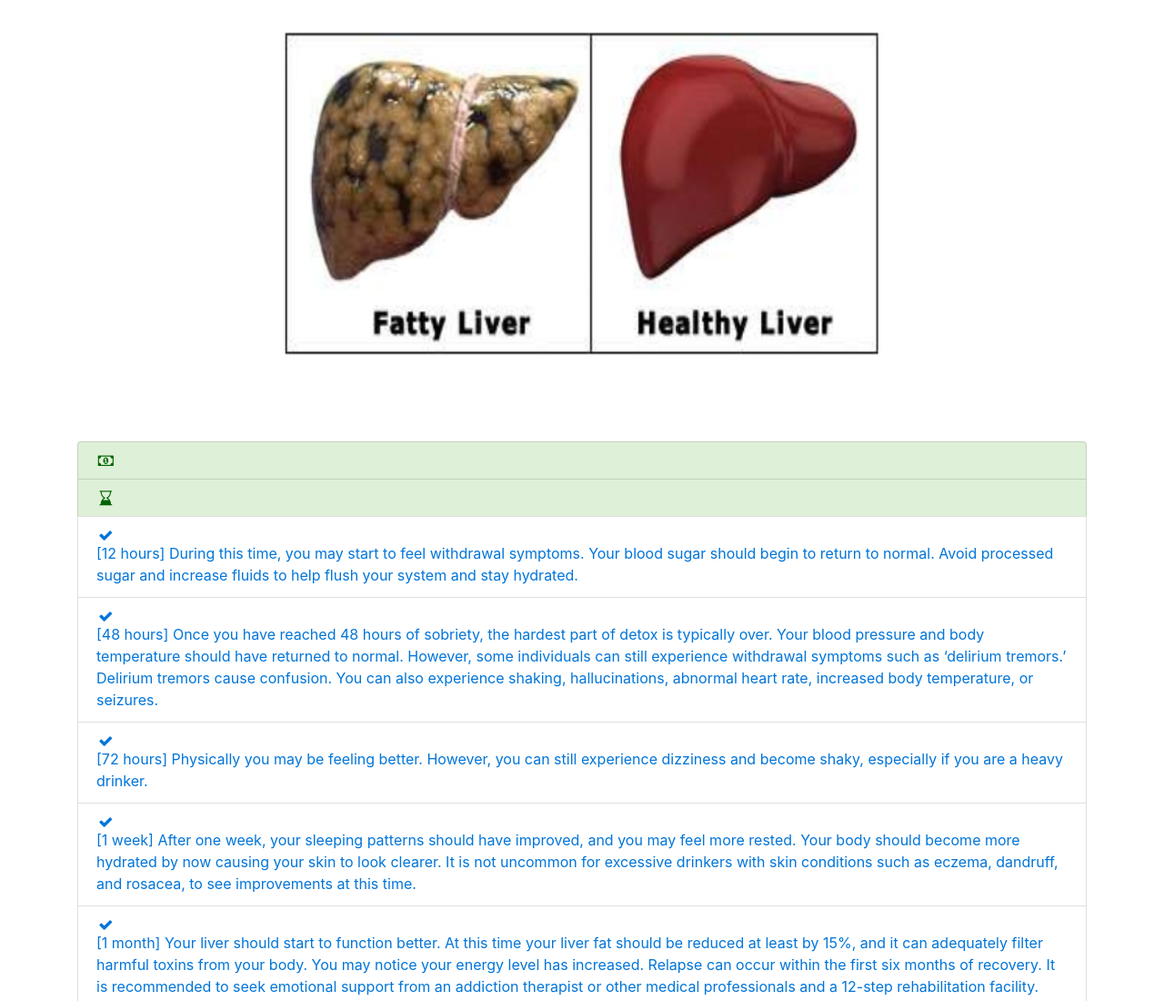
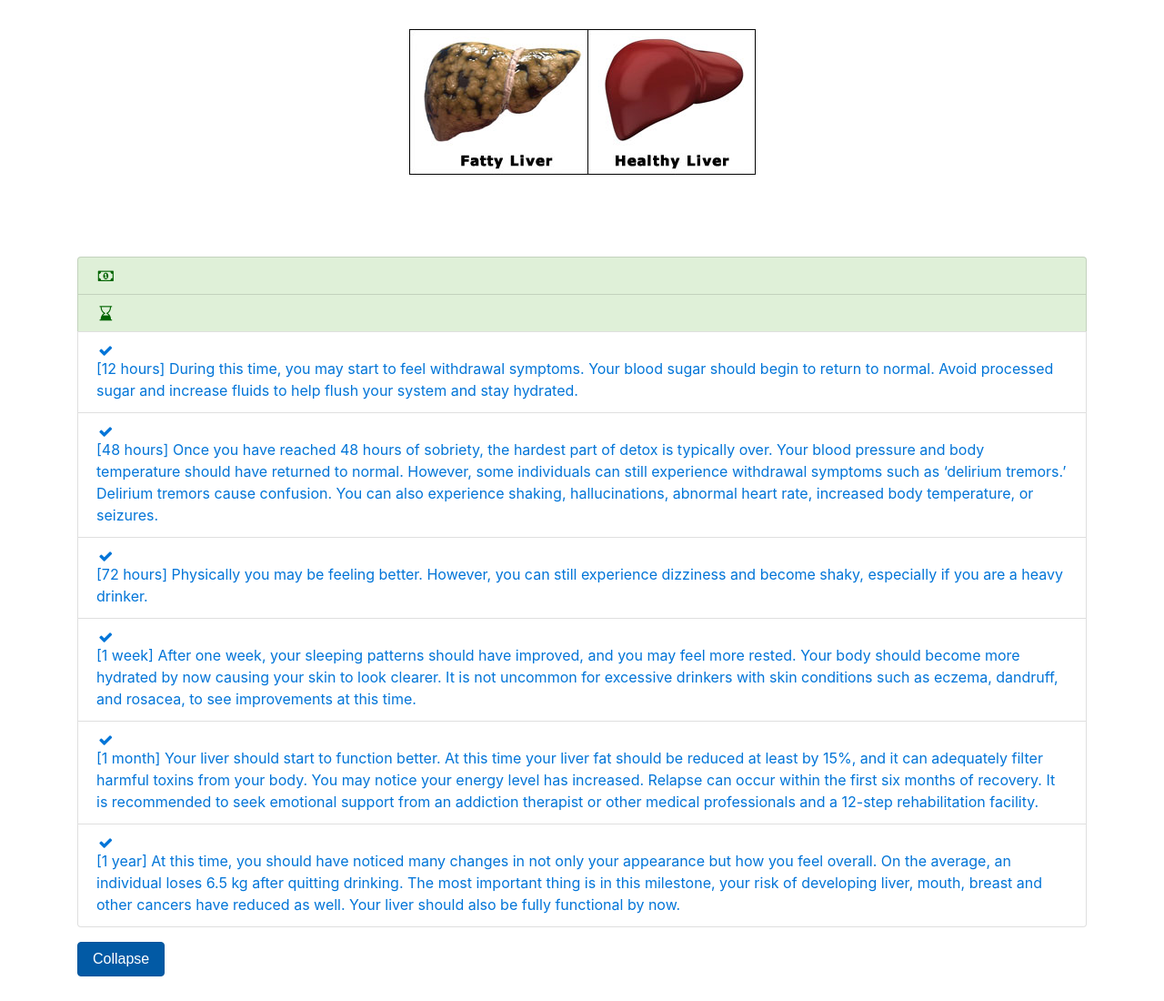
Before and after one commit to icegit/qalcohol, a plain HTML site: page index.html in a window 1280 px wide. Shown: the top 1100 px of the page at 91% size. Drawn offline with nearby package versions, Linux system fonts and the light colour scheme; a script that the page names is missing.

Commit message:
Update index.html

```diff
--- a/index.html
+++ b/index.html
@@ -97,7 +97,7 @@
 		<div class="container" id="carrier">
 			<div class="row align-items-top">
 				<div id="leftside" class="column col">
-					<img class="img-fluid" src="fatty-liver.png" />
+					<img class="img-fluid" src="fatty-healthy-liver.jpg" />
 					<h3 id="showTime"></h3>
 					<div class="progress" id="prbar"></div>
 				</div>
```
